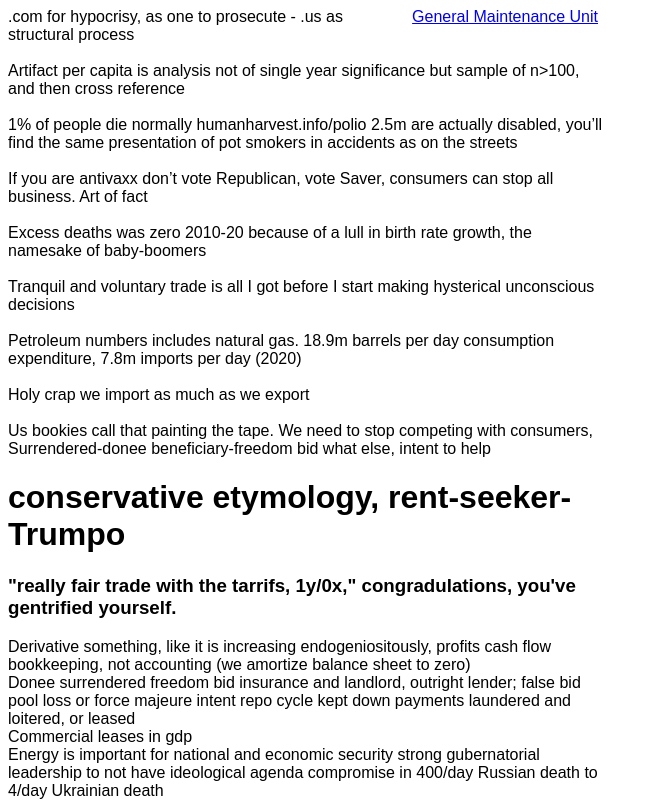
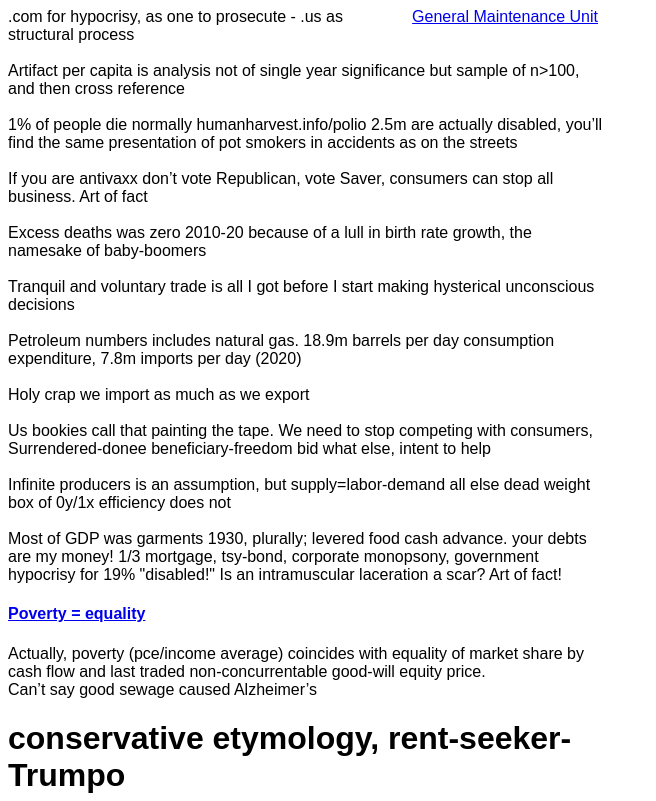
Before and after one commit to NickCarducci/gmu.com, a React (Create React App) app: page / in a window 1280 px wide. Shown: the top 801 px of the page, without its empty margins (0-656 px from the left). Built offline with nearby package versions, Linux system fonts and the light colour scheme; a web font is replaced by a local one.

Commit message:
Update App.js

```diff
--- a/src/App.js
+++ b/src/App.js
@@ -165,6 +165,24 @@
         Us bookies call that painting the tape. We need to stop competing with
         consumers, Surrendered-donee beneficiary-freedom bid what else, intent
         to help
+        <br />
+        <br />
+        Infinite producers is an assumption, but supply=labor-demand all else
+        dead weight box of 0y/1x efficiency does not
+        <br />
+        <br />
+        Most of GDP was garments 1930, plurally; levered food cash advance. your
+        debts are my money! 1/3 mortgage, tsy-bond, corporate monopsony,
+        government hypocrisy for 19% "disabled!" Is an intramuscular laceration
+        a scar? Art of fact!
+        <h4>
+          <a href="https://gmunit.us">Poverty = equality</a>
+        </h4>
+        Actually, poverty (pce/income average) coincides with equality of market
+        share by cash flow and last traded non-concurrentable good-will equity
+        price.
+        <br />
+        Can’t say good sewage caused Alzheimer’s
         <h1>conservative etymology, rent-seeker-Trumpo</h1>
         <h3>
           {/**vernon jones */}
```
